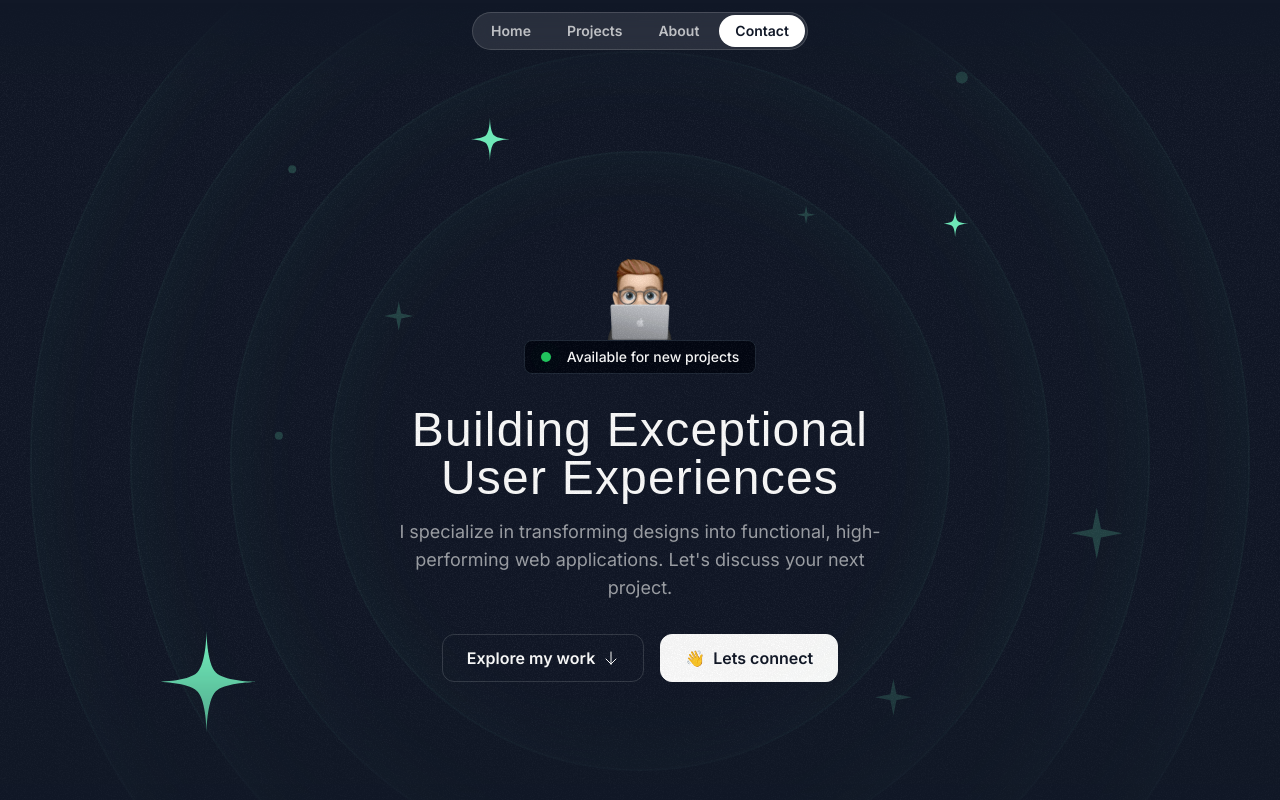
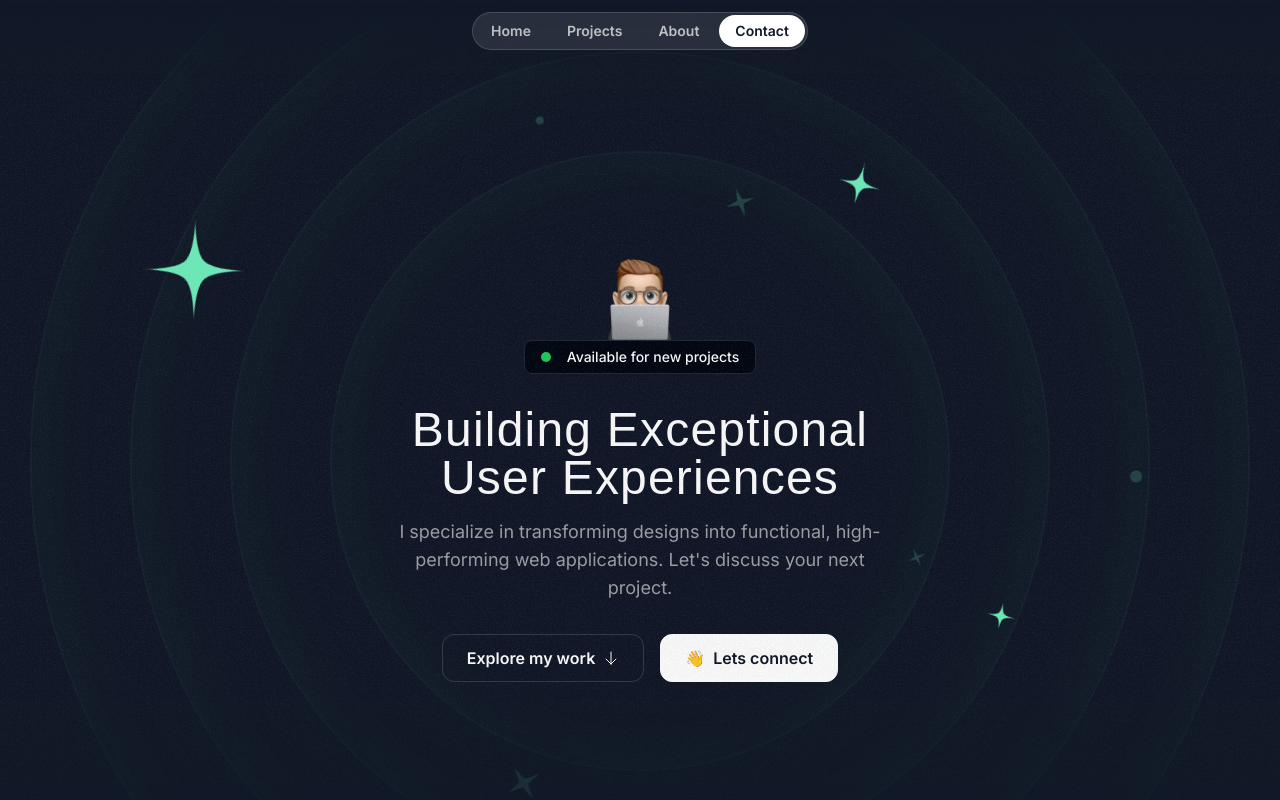
Before and after one commit to Mateennazir/-MateenDiv-, a Next.js app: page / in a window 1280 px wide. Shown: the top 800 px of the page. Built offline with nearby package versions, Linux system fonts and the light colour scheme; a web font is replaced by a local one.

Commit message:
Animation of Hero section is done.

```diff
--- a/src/components/HeroOrbit.tsx
+++ b/src/components/HeroOrbit.tsx
@@ -1,18 +1,41 @@
 import { PropsWithChildren } from "react";
-
+import { twMerge } from "tailwind-merge";
 export const HeroOrbit = ({
   children,
   size,
   rotation,
-}: PropsWithChildren<{ size: number; rotation: number }>) => {
+  shouldOrbit = false,
+  orbitDuration,
+  shouldSpin = false,
+  spinDuration,
+}: PropsWithChildren<{
+  size: number;
+  rotation: number;
+  shouldOrbit?: boolean;
+  shouldSpin?: boolean;
+  spinDuration?: string;
+  orbitDuration?: string;
+}>) => {
   return (
-    <div className="absolute left-1/2 top-1/2 -translate-x-1/2 -translate-y-1/2 ] ">
+    <div className="absolute left-1/2 top-1/2 -translate-x-1/2 -translate-y-1/2 -z-20">
       <div
-        className=" flex items-start justify-start"
+        className={twMerge(shouldOrbit === true && "animate-spin")}
+        style={{
+          animationDuration: orbitDuration,
+        }}
+      >
+        <div
+          className=" flex items-start justify-start  "
           style={{
             transform: `rotate(${rotation}deg)`,
             height: `${size}px`,
             width: `${size}px`,
+          }}
+        >
+          <div
+            className={twMerge(shouldSpin === true && "animate-spin")}
+            style={{
+              animationDuration: spinDuration,
             }}
           >
             <div
@@ -25,5 +48,7 @@ export const HeroOrbit = ({
             </div>
           </div>
         </div>
+      </div>
+    </div>
   );
 };
--- a/src/sections/Hero.tsx
+++ b/src/sections/Hero.tsx
@@ -20,35 +20,94 @@ export const HeroSection = () => {
         <div className="size-[820px] hero-ring"></div>
         <div className="size-[1020px] hero-ring"></div>
         <div className="size-[1220px] hero-ring"></div>
-        <HeroOrbit size={800} rotation={-72}>
-          <StarIcon className="size-28 text-emerald-300" />
+
+        <HeroOrbit
+          size={430}
+          rotation={-14}
+          shouldOrbit
+          orbitDuration="30s"
+          shouldSpin
+          spinDuration="3s"
+        >
+          <SparkleIcon className="size-8 text-emerald-300/20" />
         </HeroOrbit>
-        <HeroOrbit size={550} rotation={20}>
+
+        <HeroOrbit
+          size={440}
+          rotation={79}
+          shouldOrbit
+          orbitDuration="32s"
+          shouldSpin
+          spinDuration="3s"
+        >
+          <SparkleIcon className="size-5 text-emerald-300/20" />
+        </HeroOrbit>
+
+        <HeroOrbit size={520} rotation={-41} shouldOrbit orbitDuration="34s">
+          <div className="size-2 rounded-full bg-emerald-300/20" />
+        </HeroOrbit>
+
+        <HeroOrbit
+          size={530}
+          rotation={178}
+          shouldOrbit
+          orbitDuration="36s"
+          shouldSpin
+          spinDuration="3s"
+        >
+          <SparkleIcon className="size-10 text-emerald-300/20" />
+        </HeroOrbit>
+
+        <HeroOrbit
+          size={550}
+          rotation={20}
+          shouldOrbit
+          orbitDuration="38s"
+          shouldSpin
+          spinDuration="6s"
+        >
           <StarIcon className="size-12 text-emerald-300" />
         </HeroOrbit>
-        <HeroOrbit size={590} rotation={98}>
+
+        <HeroOrbit
+          size={590}
+          rotation={98}
+          shouldOrbit
+          orbitDuration="40s"
+          shouldSpin
+          spinDuration="6s"
+        >
           <StarIcon className="size-8 text-emerald-300" />
         </HeroOrbit>
-        <HeroOrbit size={430} rotation={-14}>
-          <SparkleIcon className="size-8 text-emerald-300/20" />
+
+        <HeroOrbit size={650} rotation={-5} shouldOrbit orbitDuration="42s">
+          <div className="size-2 rounded-full bg-emerald-300/20" />
         </HeroOrbit>
-        <HeroOrbit size={440} rotation={79}>
-          <SparkleIcon className="size-5 text-emerald-300/20" />
-        </HeroOrbit>
-        <HeroOrbit size={530} rotation={178}>
-          <SparkleIcon className="size-10 text-emerald-300/20" />
-        </HeroOrbit>
-        <HeroOrbit size={710} rotation={144}>
+
+        <HeroOrbit
+          size={710}
+          rotation={144}
+          shouldOrbit
+          orbitDuration="44s"
+          shouldSpin
+          spinDuration="3s"
+        >
           <SparkleIcon className="size-14 text-emerald-300/20" />
         </HeroOrbit>
-        <HeroOrbit size={720} rotation={85}>
+
+        <HeroOrbit size={720} rotation={85} shouldOrbit orbitDuration="46s">
           <div className="size-3 rounded-full bg-emerald-300/20" />
         </HeroOrbit>
-        <HeroOrbit size={520} rotation={-41}>
-          <div className="size-2 rounded-full bg-emerald-300/20" />
-        </HeroOrbit>
-        <HeroOrbit size={650} rotation={-5}>
-          <div className="size-2 rounded-full bg-emerald-300/20" />
+
+        <HeroOrbit
+          size={800}
+          rotation={-72}
+          shouldOrbit
+          orbitDuration="48s"
+          shouldSpin
+          spinDuration="6s"
+        >
+          <StarIcon className="size-28 text-emerald-300" />
         </HeroOrbit>
       </div>
       <div className="container">
```
Lines whose indentation alone changed are shown as unchanged.
